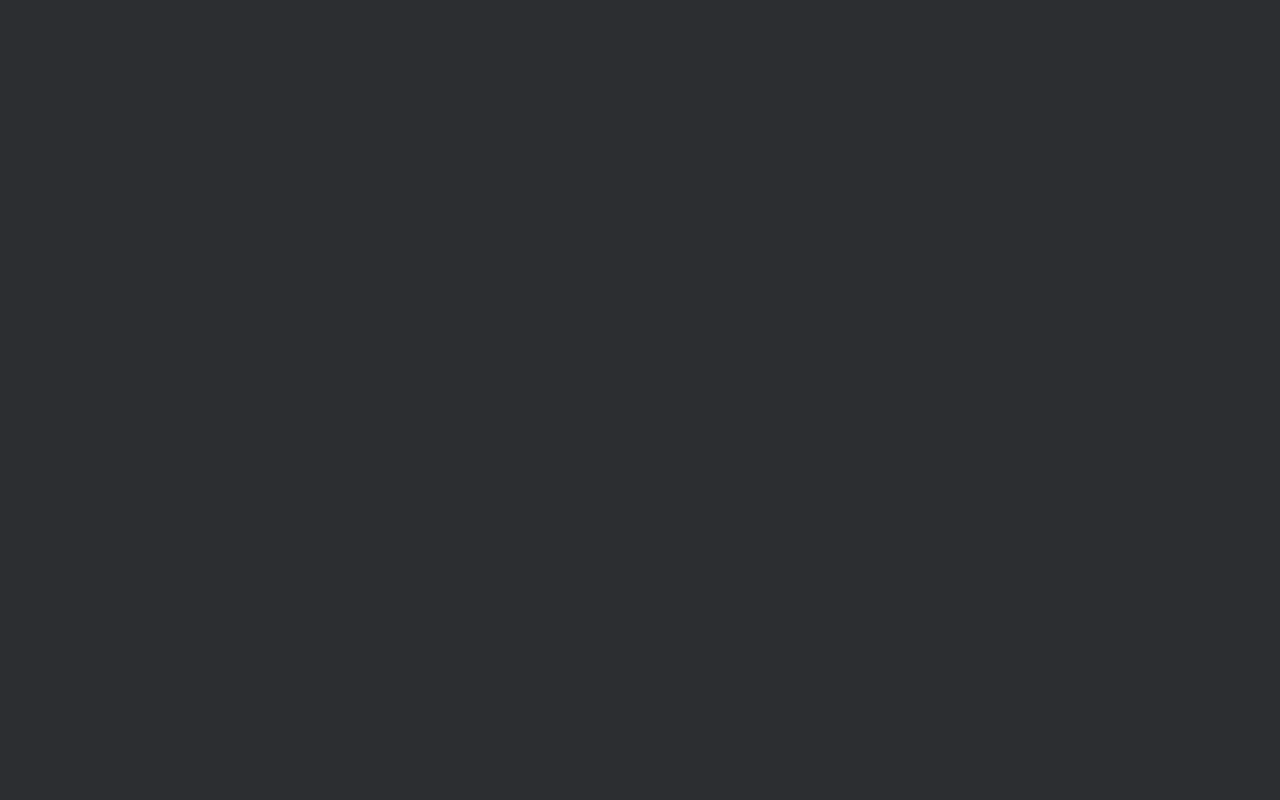
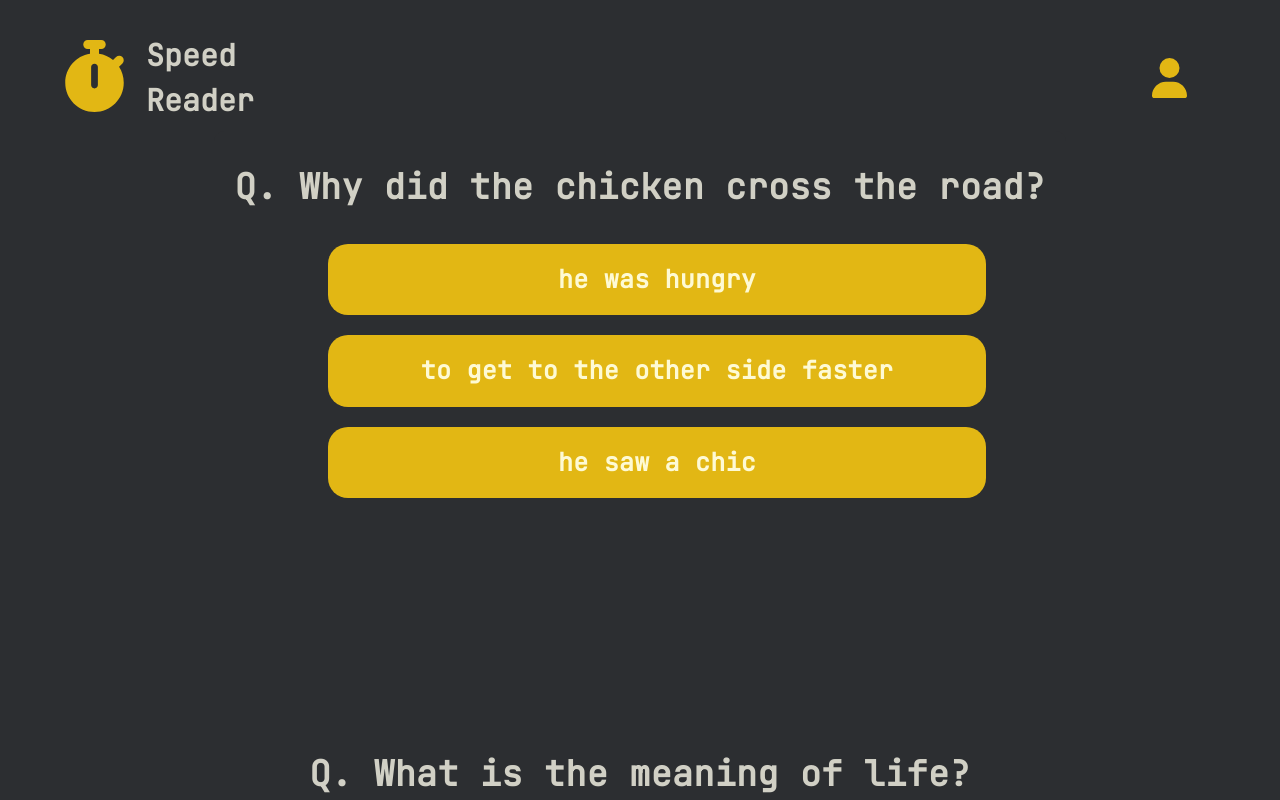
Before and after one commit to mithun-sri/speed-reader, a React (Create React App) app in the folder frontend/: page /quiz in a window 1280 px wide. Before the commit this address had no page. Shown: the top 800 px of the page. Built offline with nearby package versions, Linux system fonts and the light colour scheme.

Commit message:
Addition of Quiz Page with results to Webapp

```diff
--- a/frontend/src/App.tsx
+++ b/frontend/src/App.tsx
@@ -1,6 +1,7 @@
 import { BrowserRouter, Routes, Route } from "react-router-dom";
 import StandardModeGameView, {StandardMode} from "./views/StandardMode/StandardMode";
 import PreGameView from "./views/PreGame/PreGame";
+import QuizView from "./views/Quiz/Quiz";
 import Context from "./Context";
 import { useState } from "react";
 import ModeSelectView from "./views/ModeSelect/ModeSelect";
@@ -17,6 +18,7 @@ function App() {
           <Route path="/mode-1-game" element={<StandardModeGameView mode={StandardMode.Justified} />} />
           <Route path="/mode-2-game" />
           <Route path="/mode-3-game" />
+          <Route path="/quiz" element={<QuizView />} />
         </Routes>
       </BrowserRouter>
     </Context.Provider>
--- /dev/null
+++ b/frontend/src/views/Quiz/Quiz.css
@@ -0,0 +1,93 @@
+.Quiz {
+  text-align: center;
+  min-height: 100vh;
+}
+
+.quiz-questions-screen {
+    display: flex;
+    flex-direction: column;
+    justify-content: center;
+    align-items: center;
+}
+
+.quiz-questions-container {
+  background-color: #2C2E31;
+  color: white;
+  display: flex;
+  width: 65%;
+  padding: 10px;
+  border-radius: 10px;
+  flex-direction: column;
+  align-items: center;
+  justify-content: center;
+}
+
+.question-container {
+  display: flex;
+  flex-direction: column;
+  align-items: center;
+  justify-content: center;
+  width: 100%;
+  padding: 20px;
+  margin-bottom: 25vh;
+  text-align: center;
+}
+
+.options-container {
+  display: flex;
+  width: 75%;
+  flex-direction: column;
+  margin-top: 20px;
+}
+
+.option {
+  background-color: #E2B714;
+  border: 2px solid transparent;
+  width: 100%;
+  padding: 15px;
+  margin: 10px 0;
+  cursor: pointer;
+  transition: border-color 0.3s;
+  border-radius: 20px;
+}
+
+.option:hover {
+  border-color: #646669;
+}
+
+.correct {
+  background-color: #57ad6e;
+}
+
+.incorrect {
+  background-color: #bf5747;
+}
+
+.results-section {
+  background-color: #2C2E31;
+  color: white;
+  text-align: center;
+  padding: 20px;
+  border-radius: 10px;
+  margin-top: 20px;
+  margin-bottom: 15vh;
+}
+
+.results-content {
+  margin-bottom: 20px;
+}
+
+.play-again-button {
+  background-color: #E2B714;
+  color: #2C2E31;
+  padding: 10px 20px;
+  border: none;
+  border-radius: 5px;
+  cursor: pointer;
+  font-size: 16px;
+  transition: background-color 0.3s;
+}
+
+.play-again-button:hover {
+  background-color: #F1C40F;
+}
--- /dev/null
+++ b/frontend/src/views/Quiz/Quiz.tsx
@@ -0,0 +1,177 @@
+import "./Quiz.css";
+import Header from "../../components/Header/Header";
+import Footer from "../../components/Footer/Footer";
+import JetBrainsMonoText from "../../components/Text/TextComponent";
+import { Box, IconButton } from "@mui/material";
+import { Link } from "react-router-dom";
+
+import { useEffect, useState } from "react";
+
+type Question = {
+    text: string;
+    options: string[];
+    correctIndex: number;
+};
+
+const questions: Question[] = [
+    {
+        text: "Why did the chicken cross the road?",
+        options: ["he was hungry", "to get to the other side faster", "he saw a chic"],
+        correctIndex: 1,
+    },
+    {
+        text: "What is the meaning of life?",
+        options: ["42", "to be happy", "to be sad"],
+        correctIndex: 0,
+    },
+    {
+        text: "What is the best color?",
+        options: ["red", "blue", "green"],
+        correctIndex: 1,
+    },
+];
+
+const QuizView = () => {
+    const [selectedOptions, setSelectedOptions] = useState<(number | null)[]>(new Array(questions.length).fill(null));
+    const [currentQuestion, setCurrentQuestion] = useState(0);
+
+    const handleOptionClick = (questionIndex: number, optionIndex: number) => {
+        // Check if the clicked question is the current answerable question
+        if (questionIndex !== currentQuestion) return;
+
+        // Prevent changing the answer if already selected
+        if (selectedOptions[questionIndex] != null) return;
+
+        const updatedSelectedOptions = [...selectedOptions];
+        updatedSelectedOptions[questionIndex] = optionIndex;
+        setSelectedOptions(updatedSelectedOptions);
+
+        // Auto-scroll to next question
+        if (questionIndex < questions.length - 1) {
+            setTimeout(() => {
+                setCurrentQuestion(questionIndex + 1);
+
+                const nextQuestionId = `question-${questionIndex + 1}`;
+                const nextQuestionContainer = document.getElementById(nextQuestionId);
+                if (nextQuestionContainer) {
+                    nextQuestionContainer.scrollIntoView({
+                        behavior: 'smooth',
+                        block: 'center', // Scroll to the center of the next question
+                    });
+                }
+            }, 500);
+        }
+    };
+
+    const getOptionClass = (questionIndex: number, optionIndex: number) => {
+        const selectedOptionIndex = selectedOptions[questionIndex];
+        const isCorrectOption = questions[questionIndex].correctIndex === optionIndex;
+        const isIncorrectSelected = selectedOptionIndex !== null && selectedOptionIndex !== questions[questionIndex].correctIndex;
+
+        if (selectedOptionIndex === optionIndex) {
+            return isCorrectOption ? 'correct' : 'incorrect';
+        } else if (isIncorrectSelected && isCorrectOption) {
+            return 'correct'; // Highlight the correct option if a wrong one is selected
+        }
+        return '';
+    };
+
+    // Calculate the score based on selected options
+    const calculateScore = () => {
+        let score = 0;
+        for (let i = 0; i < questions.length; i++) {
+            if (selectedOptions[i] === questions[i].correctIndex) {
+                score++;
+            }
+        }
+        return score;
+    };
+
+    const allQuestionsAnswered = selectedOptions.every((option) => option !== null);
+    const score = calculateScore();
+
+    useEffect(() => {
+        if (allQuestionsAnswered) {
+            setTimeout(() => {
+                const resultsSection = document.getElementById('results-section');
+                if (resultsSection) {
+                    resultsSection.scrollIntoView({
+                        behavior: 'smooth',
+                        block: 'start', // Scroll to the top of the results section
+                    });
+                }
+            }, 500);
+        }
+    }, [allQuestionsAnswered]);
+
+    function scrollToTop() {
+        window.scrollTo({
+            top: 0,
+            behavior: 'smooth',
+        });
+    }
+
+    return (
+        <div className="Quiz">
+            <Header />
+            <div className="quiz-questions-screen">
+                <div className="quiz-questions-container">
+                    {questions.map((question, index) => (
+                        <div
+                            key={index}
+                            id={`question-${index}`}
+                            className={`question-container ${currentQuestion === index ? 'current' : ''}`}
+                        >
+                            <JetBrainsMonoText text={"Q. " + question.text} size={35} color="#D1D0C5" />
+                            <div className="options-container">
+                                {question.options.map((option, optionIndex) => (
+                                <div
+                                    key={optionIndex}
+                                    onClick={() => handleOptionClick(index, optionIndex)}
+                                    className={`option ${getOptionClass(index, optionIndex)}`}
+                                >
+                                    <JetBrainsMonoText text={option} size={25} color="#FEFAD4   " />
+                                </div>
+                                ))}
+                            </div>
+                        </div>
+                    ))}
+                </div>
+            </div>
+            {allQuestionsAnswered && (
+                <div className="results-section" id="results-section">
+                    <div className="results-content">
+                        <JetBrainsMonoText text={"Congratulations!"} size={45} color="#D1D0C5" />
+                        <JetBrainsMonoText text={"Your Score: "+score+"/"+questions.length} size={35} color="#D1D0C5" />
+                    </div>
+                    <IconButton
+                        sx={{
+                            fontFamily: "JetBrains Mono, monospace",
+                            color: "#FFFFFF"
+                        }}
+                    >
+                        <Link to="/pre-game" style={{ textDecoration: 'none', color: 'white' }}>
+                            <Box
+                                sx={{
+                                    border: '10px solid #646669',
+                                    borderRadius: "30px",
+                                    background: "#E2B714",
+                                    padding: "10px 60px 10px 60px",
+                                    fontWeight: "bolder",
+                                    fontSize: 35,
+                                    cursor: 'pointer', // Add cursor pointer for better UX
+                                }}
+                                onClick={scrollToTop} // Attach the scrollToTop function to onClick
+                            >
+                                Play Again
+                            </Box>
+                        </Link>
+                    </IconButton>
+                </div>
+            )}
+            <Footer />
+        </div>
+    );
+}
+
+export default QuizView;
```
